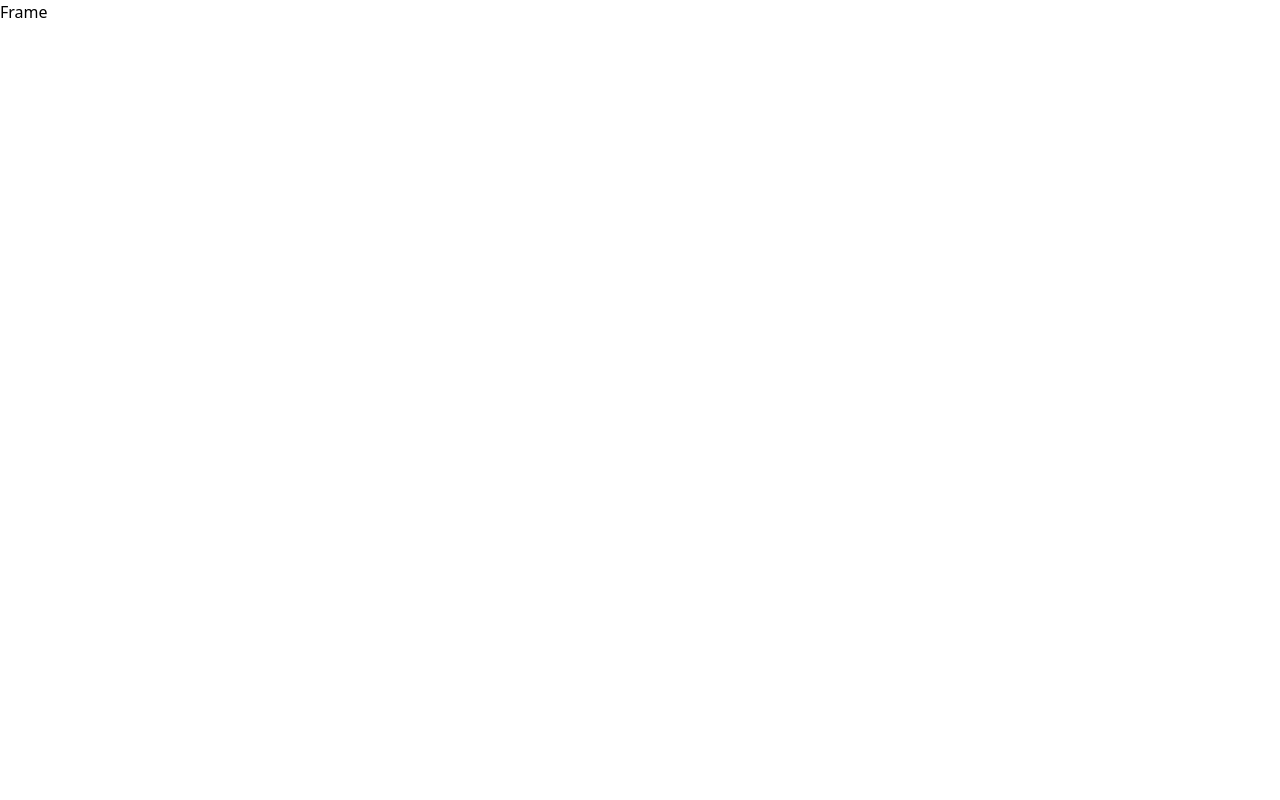
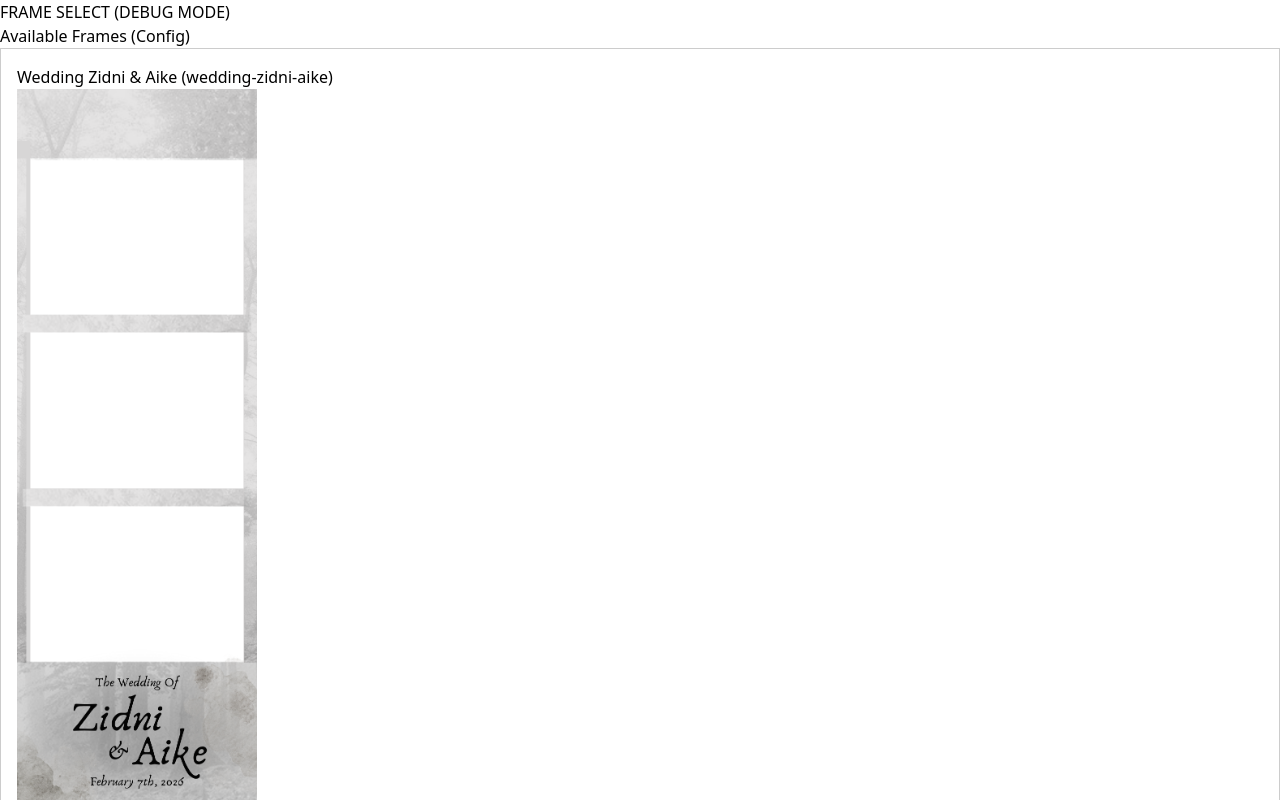
Before and after one commit to ddekhtml/dbooth, a Vue app in the folder frontend/: page /frame in a window 1280 px wide. Shown: the top 800 px of the page. Built offline with nearby package versions, Linux system fonts and the light colour scheme.

Commit message:
frame vue

```diff
--- a/frontend/src/config/frames.js
+++ b/frontend/src/config/frames.js
@@ -15,5 +15,22 @@ export const frames = [
                 height : 450
             }
         ]
+    },
+    {
+        id: 'brand',
+        name : 'Brand',
+        image : '/frames/brand/zidni-aike.png',
+        photoCount : '4',
+        canvas: {
+
+        },
+        slots: [
+            {
+                x: 100,
+                y:150,
+                width : 1000,
+                height : 450
+            }
+        ]
     }
 ]
--- a/frontend/src/pages/Camera.vue
+++ b/frontend/src/pages/Camera.vue
@@ -1,13 +1,35 @@
-<template>
-    <div>
-        Camera
-    </div>
-</template>
+<script setup>
+import { useRouter } from 'vue-router'
+import { useSessionStore } from '../stores/sessionStore'
+import { usePhotoStore } from '../stores/photoStore'
 
-<script setup>
+const router = useRouter()
+const session = useSessionStore()
+const photo = usePhotoStore()
 
+function goToFrame() {
+  session.setStep('frame')
+  router.push('/frame')
+}
+
+function resetAll() {
+  session.resetSession()
+  photo.reset()
+}
 </script>
 
-<style scoped>
+<template>
+  <div>
+    <h1>HOME</h1>
 
-</style>
+    <h2>Session Store</h2>
+    <pre>{{ session }}</pre>
+
+    <h2>Photo Store</h2>
+    <pre>{{ photo }}</pre>
+
+    <button @click="goToFrame">Go to Frame Select</button>
+    <br>
+    <button @click="resetAll">Reset Session</button>
+  </div>
+</template>
--- a/frontend/src/pages/Frame.vue
+++ b/frontend/src/pages/Frame.vue
@@ -1,13 +1,48 @@
-<template>
-    <div>
-        Frame
-    </div>
-</template>
+<script setup>
+import { useRouter } from 'vue-router'
+import { frames } from '../config/frames'
+import { useSessionStore } from '../stores/sessionStore'
+import { usePhotoStore } from '../stores/photoStore'
 
-<script setup>
+const router = useRouter()
+const session = useSessionStore()
+const photo = usePhotoStore()
 
+function selectFrame(frame) {
+  photo.setFrame(frame)
+  session.setStep('photo')
+  router.push('/camera')
+}
 </script>
 
-<style scoped>
+<template>
+  <div>
+    <h1>FRAME SELECT (DEBUG MODE)</h1>
 
-</style>
+    <h2>Available Frames (Config)</h2>
+
+    <div v-for="frame in frames" :key="frame.id" style="margin-bottom: 24px; border: 1px solid #ccc; padding: 16px">
+      <h3>{{ frame.name }} ({{ frame.id }})</h3>
+
+      <img
+        :src="frame.image"
+        alt="frame preview"
+        style="width: 240px; display: block; margin-bottom: 8px"
+      />
+
+      <p>Photo Count: {{ frame.photoCount }}</p>
+
+      <pre>{{ frame }}</pre>
+
+      <button @click="selectFrame(frame)">Select this frame</button>
+    </div>
+
+    <hr />
+
+    <h2>Session Store</h2>
+    <pre>{{ session }}</pre>
+
+    <h2>Photo Store</h2>
+    <pre>{{ photo }}</pre>
+  </div>
+</template>
```
Also changed, not shown: frontend/public/frames/brand/zidni-aike.png (renamed from frontend/src/assets/frames/wedding/zidni-aike.png), frontend/public/frames/wedding/zidni-aike.png (added).
